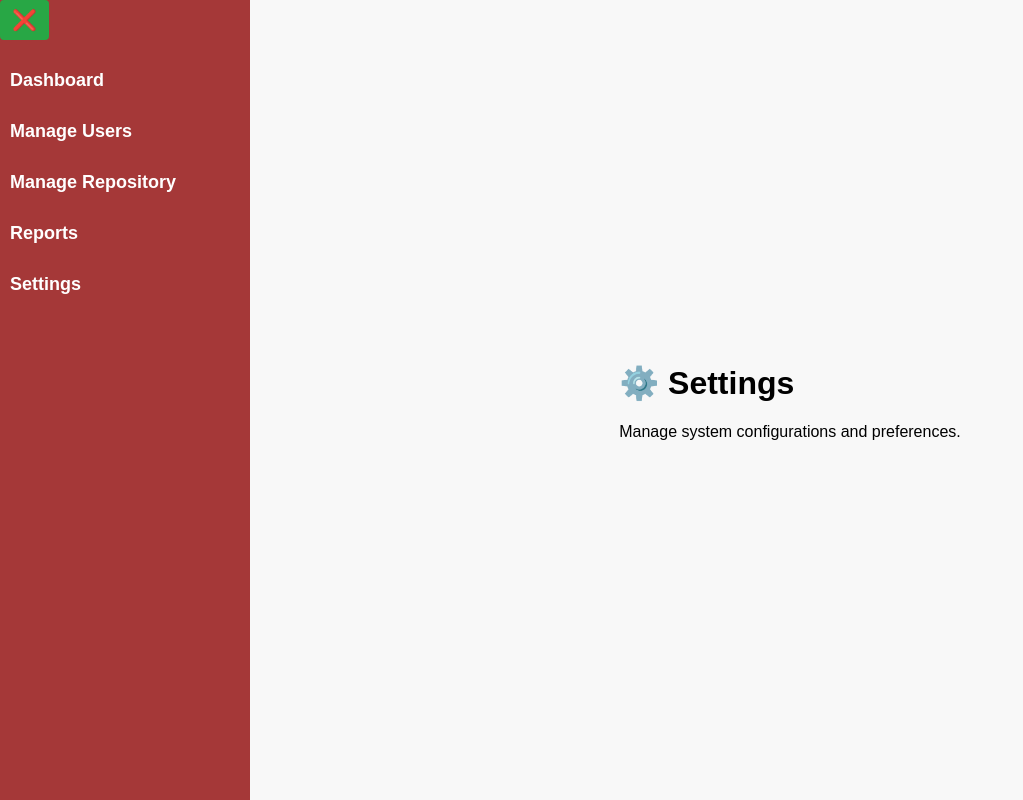
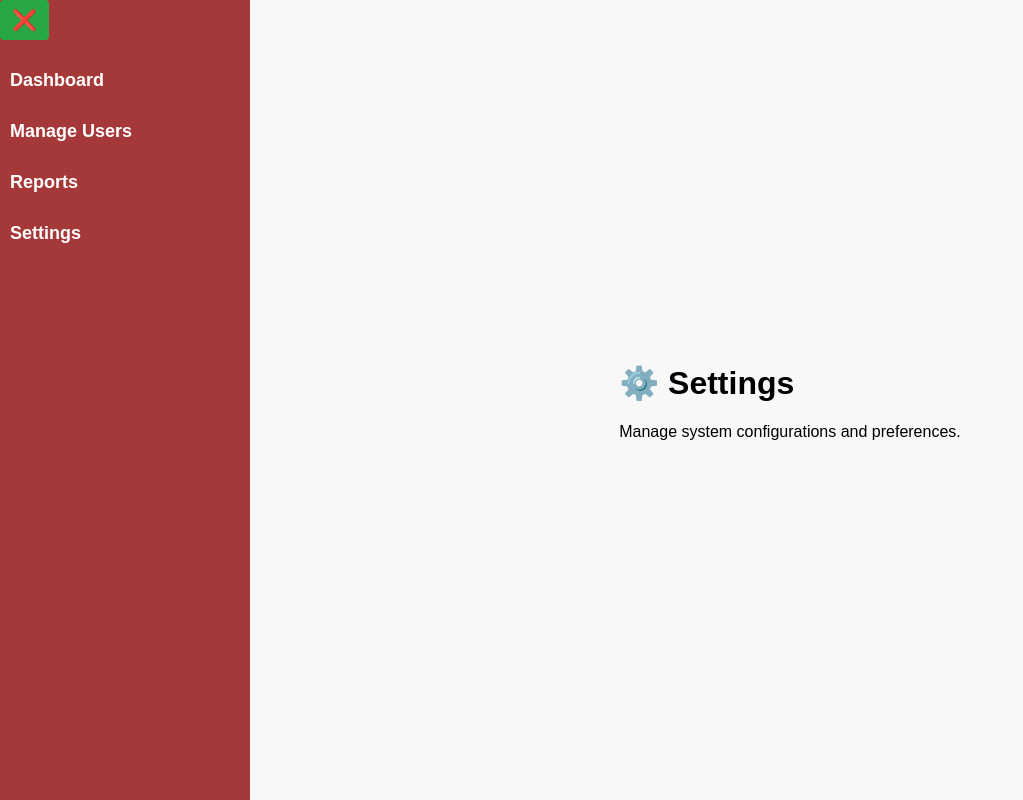
Before and after one commit to BlazingTwister/finalflow, a React (Create React App) app in the folder frontend/: page /admin/settings in a window 1280 px wide. Shown: the whole page, without its empty margins (0-1023 px from the left). Built offline with nearby package versions, Linux system fonts and the light colour scheme.

Commit message:
Minor changes

```diff
--- a/frontend/src/components/Sidebar.js
+++ b/frontend/src/components/Sidebar.js
@@ -16,23 +16,22 @@ const Sidebar = ({ isOpen, toggleSidebar }) => {
         { icon: "🏠︎", text: "Dashboard", path: "/student/dashboard" },
         { icon: "✉︎", text: "Messages", path: "/student/messaging" },
         { icon: "🗎", text: "Project Tasks", path: "/student/tasks" },
-        { icon: "𝄜 ", text: "Meetings", path: "/student/meetings" },
-        { icon: "📚", text: "Capstone Repository", path: "/repository" }
+        { icon: "𝄜", text: "Meetings", path: "/student/meetings" }
     ];
 
     //Sidebar for Lecturers
     const lecturerLinks = [
-        { icon: "🏠", text: "Dashboard", path: "/lecturer/dashboard" },
-        { icon: "📩", text: "Messages", path: "/lecturer/messaging" },
+        { icon: "🏠︎", text: "Dashboard", path: "/lecturer/dashboard" },
+        { icon: "✉︎", text: "Messages", path: "/lecturer/messaging" },
         { icon: "📂", text: "Student Submissions", path: "/lecturer/submissions" },
-        { icon: "📅", text: "Meetings", path: "/lecturer/meetings" }
+        { icon: "𝄜", text: "Meetings", path: "/lecturer/meetings" }
+        //Timeline
     ];
 
     //Sidebar for Admin
     const adminLinks = [
         { icon: "🏠", text: "Dashboard", path: "/admin/dashboard" },
         { icon: "👥", text: "Manage Users", path: "/admin/manage-users" },
-        { icon: "📚", text: "Manage Repository", path: "/admin/manage-repository" },
         { icon: "📊", text: "Reports", path: "/admin/reports" },
         { icon: "⚙️", text: "Settings", path: "/admin/settings" }
     ];
```
Also changed, not shown: 1 other file (tests, documents, lock files or other folders).
